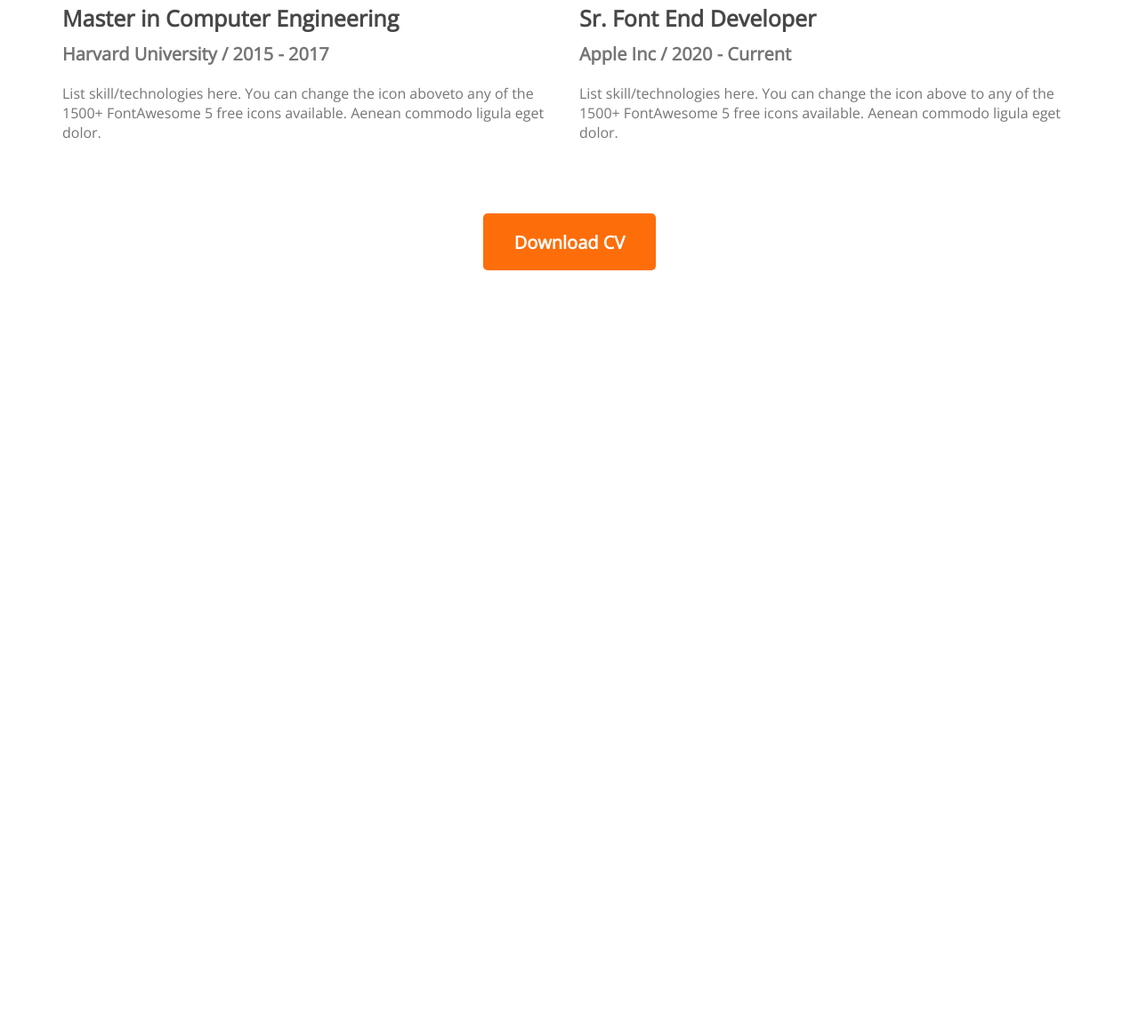
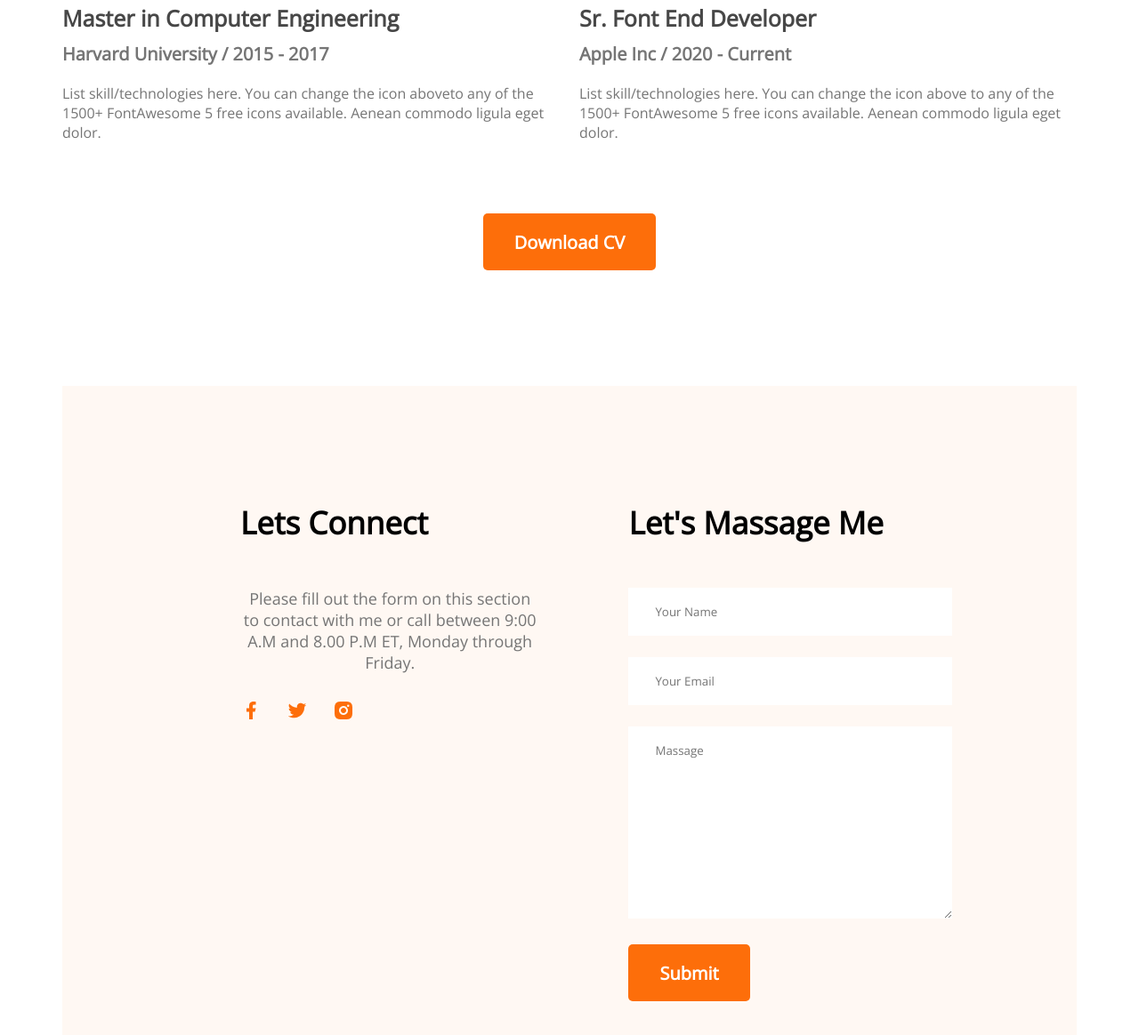
Before and after one commit to ProgrammerSabbir/01-05_developer_portfolio, a plain HTML site: page index.html in a window 1280 px wide. Shown: the part 2894-4058 px from the top of the page at 89% size. Before the commit the page ends 3198 px from the top, so only its background shows below. Drawn offline with nearby package versions, Linux system fonts and the light colour scheme.

Commit message:
contact added

```diff
--- a/index.html
+++ b/index.html
@@ -165,6 +165,29 @@
                 <button class="btn-primary">Download CV</button>
             </div>
         </section>
+        <!-- contact section -->
+        <section class="contact">
+            <div>
+                <h3 class="section-title">Lets Connect</h3>
+                <p class="section-description">Please fill out the form on this section to contact with me or call between 9:00 A.M and 8.00 P.M ET, Monday through Friday.</p>
+                <a href="">
+                    <img src="images/icons/facebook.png" alt="">
+                <a href="">
+                    <img src="images/icons/twitter.png" alt="">
+                <a href="">
+                    <img src="images/icons/insta.png" alt="">
+                </a>
+            </div>
+            <div>
+                <h3 class="section-title">Let's Massage Me</h3>
+                <form action="">
+                    <input type="text" name="" id="" placeholder="Your Name">
+                    <input type="email" placeholder="Your Email">
+                    <textarea name="" id="" placeholder="Massage" cols="30" rows="10"></textarea>
+                    <input class="btn-primary" type="submit" value="Submit">
+                </form>
+            </div>
+        </section>
     </main>
     <footer>
 
--- a/styles/portfolio.css
+++ b/styles/portfolio.css
@@ -193,3 +193,24 @@ margin-bottom: 30px;
     margin-top: 50px;
     text-align: center;
 }
+/* contact styles */
+.contact{
+    display: flex;
+    gap: 100px;
+    background: #FFF8F3;
+    margin: ;
+    padding: 130px 200px;
+}
+.contact .section-title{
+    text-align: left;
+}
+.contact input[type="text"], input[type="email"] , textarea{
+    margin-bottom: 24px;
+    border: 0;
+    width: 100%;
+    padding: 18px 30px;
+}
+.contact a{
+    text-decoration: none ;
+    word-spacing: 24px;
+}
```
